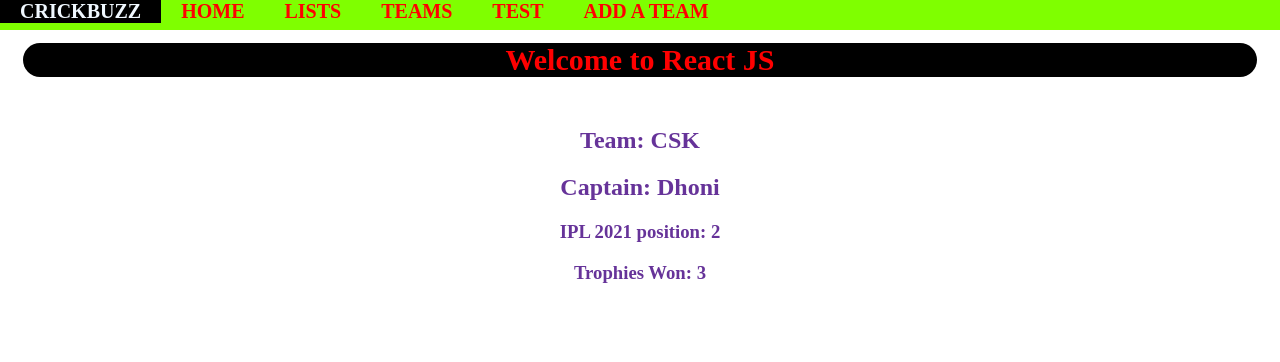
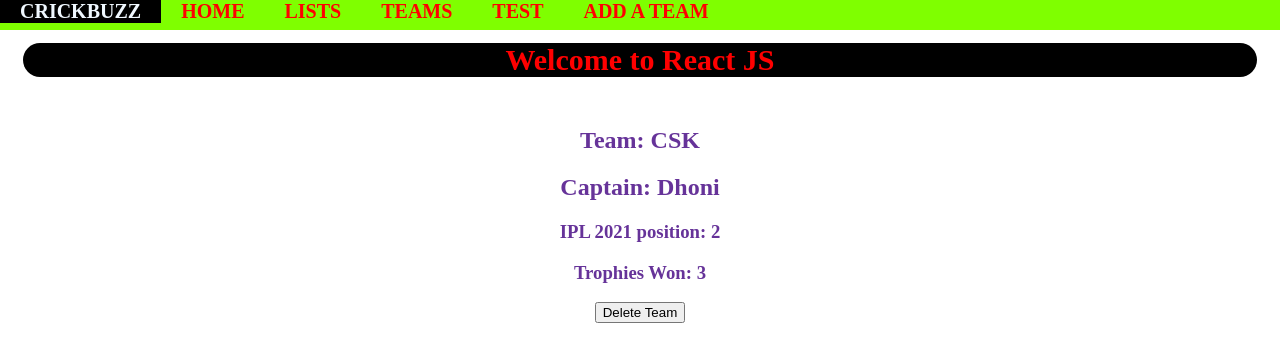
Before and after one commit to RhutvijChiplunkar/React-JS, a React (Create React App) app: page /teams/1 in a window 1280 px wide. Shown: the top 362 px of the page. Built offline with nearby package versions, Linux system fonts and the light colour scheme; data requests are answered from the project's data file.

Commit message:
DELETE team functionality added

```diff
--- a/src/Components/ListDetails.js
+++ b/src/Components/ListDetails.js
@@ -1,10 +1,19 @@
-import { useParams } from "react-router";
+import { useHistory, useParams } from "react-router";
 import useFetch from './useFetch';
 
 const ListDetails = () => {
     const {id}=useParams();
     const{data:tm, error, isPending }=useFetch('http://localhost:8000/IPLteams/'+ id );
+    const hist=useHistory();
 
+    const handleClick=()=>{
+        fetch('http://localhost:8000/IPLteams/'+ tm.id,{
+            method:'DELETE'
+        }).then(()=>{
+            console.log("Team successfully deleted");
+            hist.push('/');
+        })
+    }
     return (
         <div className="list-details">
             {isPending && <div>Loading....</div>}
@@ -15,6 +24,7 @@
                     <h2>Captain: {tm.captain}</h2>
                     <h3>IPL 2021 position: {tm.rank}</h3>
                     <h3>Trophies Won: {tm.trophies}</h3>
+                    <button onClick={handleClick}>Delete Team</button>
                 </article>
             )}
         </div>
```
